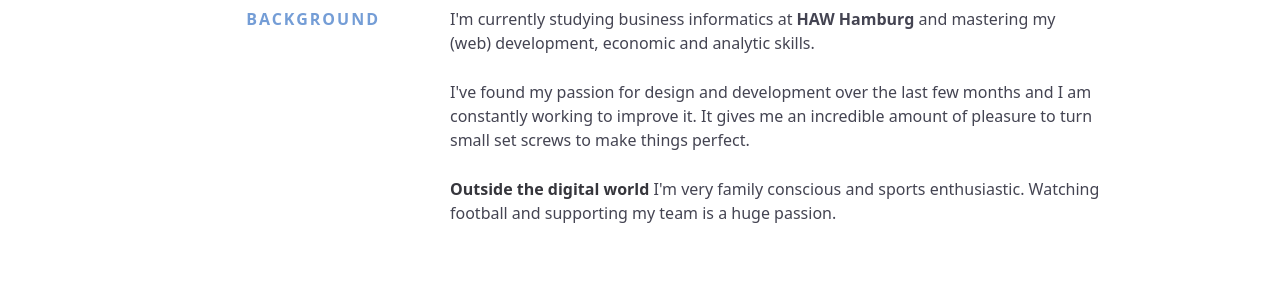
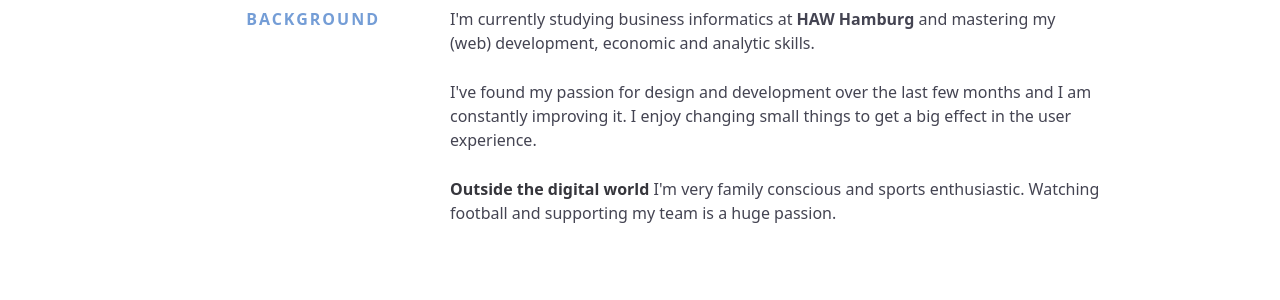
Before and after one commit to basselini/v1, a Jekyll site: the page built from index.html, in a window 1280 px wide. Shown: the part 1017-1317 px from the top of the page. Built offline with Jekyll 4.4.1, drawn with Linux system fonts in a browser that asks for light colours; nearby versions of some CDN libraries.

Commit message:
Update background.html

```diff
--- a/_includes/background.html
+++ b/_includes/background.html
@@ -6,8 +6,8 @@
       <a class="underline-link" href="https://www.haw-hamburg.de/startseite.html" target="_blank">HAW Hamburg</a> and mastering
       my (web) development, economic and analytic skills.
     </p>
-    <p>I've found my passion for design and development over the last few months and I am constantly working to improve it.
-      It gives me an incredible amount of pleasure to turn small set screws to make things perfect.</p>
+    <p>I've found my passion for design and development over the last few months and I am constantly improving it.
+      I enjoy changing small things to get a big effect in the user experience.</p>
     <p><strong> Outside the digital world</strong> I'm very family conscious and sports enthusiastic. Watching football and supporting my team is a huge passion.</p>
   </div>
 </section>
```
